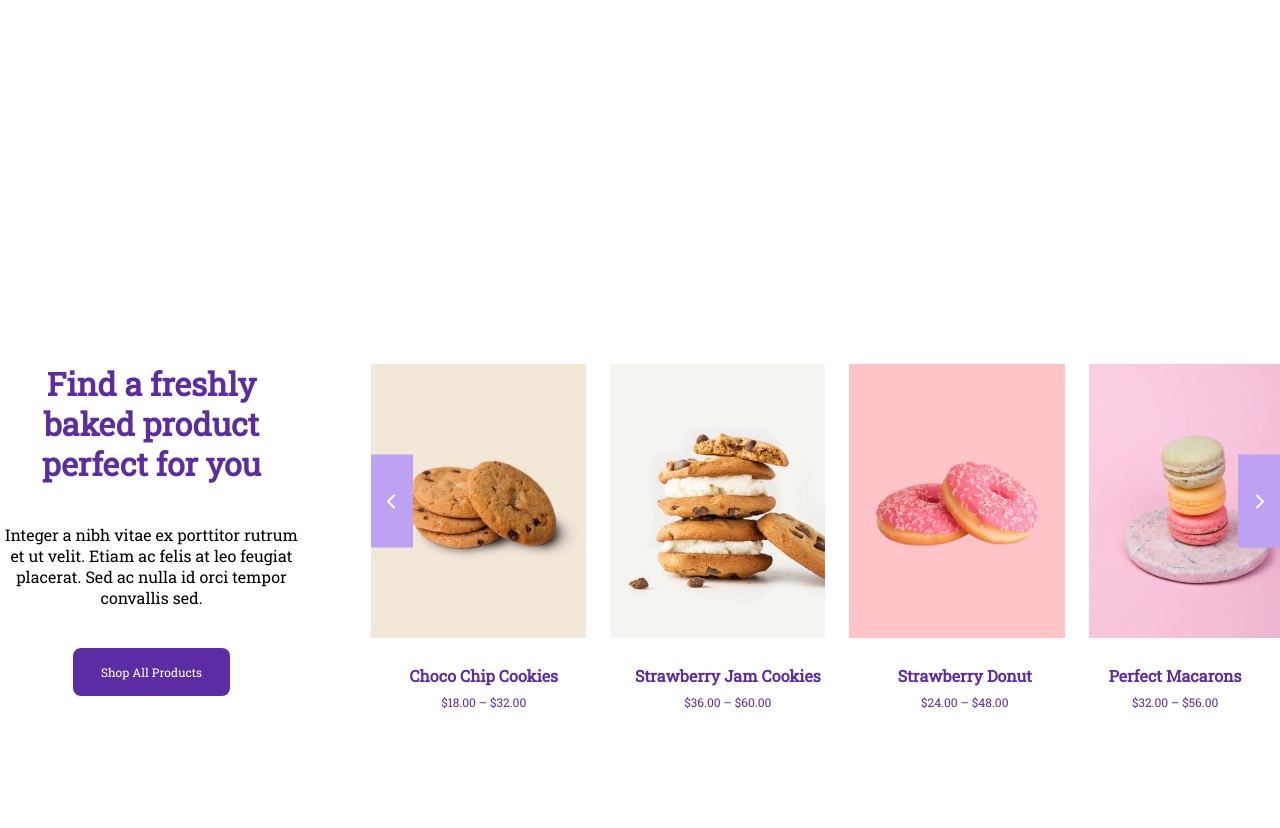
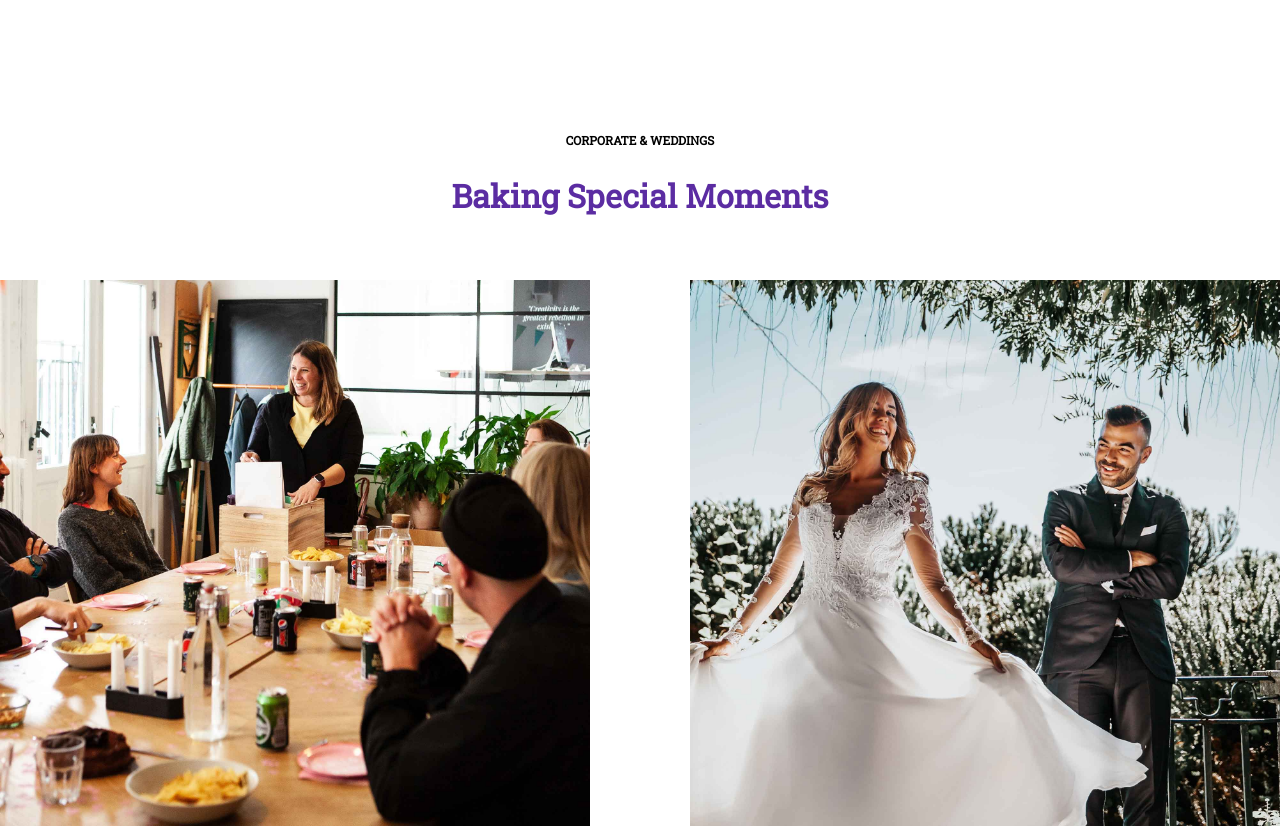
Before and after one commit to Amreal-Lamanera/proj-html-vuejs, a Vue app: page / in a window 1280 px wide. Shown: the part 1700-2528 px from the top of the page. Built offline with nearby package versions, Linux system fonts and the light colour scheme.

Commit message:
add content and style main

```diff
--- a/src/components/MainContent.vue
+++ b/src/components/MainContent.vue
@@ -6,6 +6,10 @@
 
         <section class="products-section">
             <ProductsComponent :content="products" :smallCar="true" class="products" />
+        </section>
+
+        <section class="special-moments text-center">
+            <SpecialMoments />
         </section>
 
         <section class="shop-section">
@@ -27,6 +31,7 @@
     import ProductsComponent from './ProductsComponent.vue';
     import products from '../products';
     import shopProducts from '../shopProducts';
+    import SpecialMoments from './SpecialMoments.vue';
 
     export default {
         data() {
@@ -34,14 +39,16 @@
                 heroContent,
                 buyList,
                 products,
-                shopProducts
+                shopProducts,
             }
         },
         components: {
-    HeroComponent,
-    ProductsComponent
-}
+            HeroComponent,
+            ProductsComponent,
+            SpecialMoments
+        }
     }
+
   </script>
 
   <style lang="scss">
@@ -50,4 +57,15 @@
     @import '../style/buy.scss';
     @import '../style/products.scss';
 
+    .special-moments {
+
+        h3 {
+            margin-bottom: 4rem;
+        }
+
+        .d-flex {
+            gap: 6.25rem;
+        }
+    }
+
   </style>
--- /dev/null
+++ b/src/components/SpecialMoments.vue
@@ -0,0 +1,47 @@
+<template>
+    <div>
+
+        <h4>
+            {{ specialMoments.subTitle }}
+        </h4>
+
+        <h3>
+            {{ specialMoments.title }}
+        </h3>
+
+        <div class="d-flex container-fluid">
+            <div class="col-50" v-for="img,i in specialMoments.img" :key="i">
+                <img :src="img" alt="">
+            </div>
+        </div>
+
+    </div>
+  </template>
+
+  <script>
+
+    import specialMoments from '../specialMoments';
+
+    export default {
+        data() {
+            return {
+                specialMoments
+            }
+        },
+    }
+  </script>
+
+  <style lang="scss">
+
+    .special-moments {
+
+        h3 {
+            margin-bottom: 4rem;
+        }
+
+        .d-flex {
+            gap: 6.25rem;
+        }
+    }
+
+  </style>
--- /dev/null
+++ b/src/specialMoments.js
@@ -0,0 +1,11 @@
+const specialMoments = {
+    subTitle: 'CORPORATE & WEDDINGS',
+    title: 'Baking Special Moments',
+    img: [
+        require('./assets/corporate-bg.jpg'),
+        require('./assets/wedding-bg.jpg'),
+    ]
+}
+
+
+export default specialMoments;
--- a/src/style/general.scss
+++ b/src/style/general.scss
@@ -33,6 +33,13 @@ img {
 h2 {
     font-weight: 700;
     font-size: 3rem;
+    line-height: 1.25;
+}
+
+h3 {
+    font-weight: 700;
+    color: $dark-violet;
+    font-size: 2rem;
     line-height: 1.25;
 }
 
@@ -101,6 +108,10 @@ p {
 
 .col-33 {
     flex-basis: calc(100% / 3);
+}
+
+.col-50 {
+    flex-basis: 50%;
 }
 
 .col-66 {
--- a/src/style/products.scss
+++ b/src/style/products.scss
@@ -16,14 +16,6 @@
             width: calc((100% - 3rem) / 4);
         }
 
-    }
-
-    h3 {
-        font-weight: 700;
-        color: $dark-violet;
-        font-size: 2rem;
-        margin: 0;
-        line-height: 1.25;
     }
 
     .my_btn {
```
Also changed, not shown: src/assets/corporate-bg.jpg (added), src/assets/wedding-bg.jpg (added).
